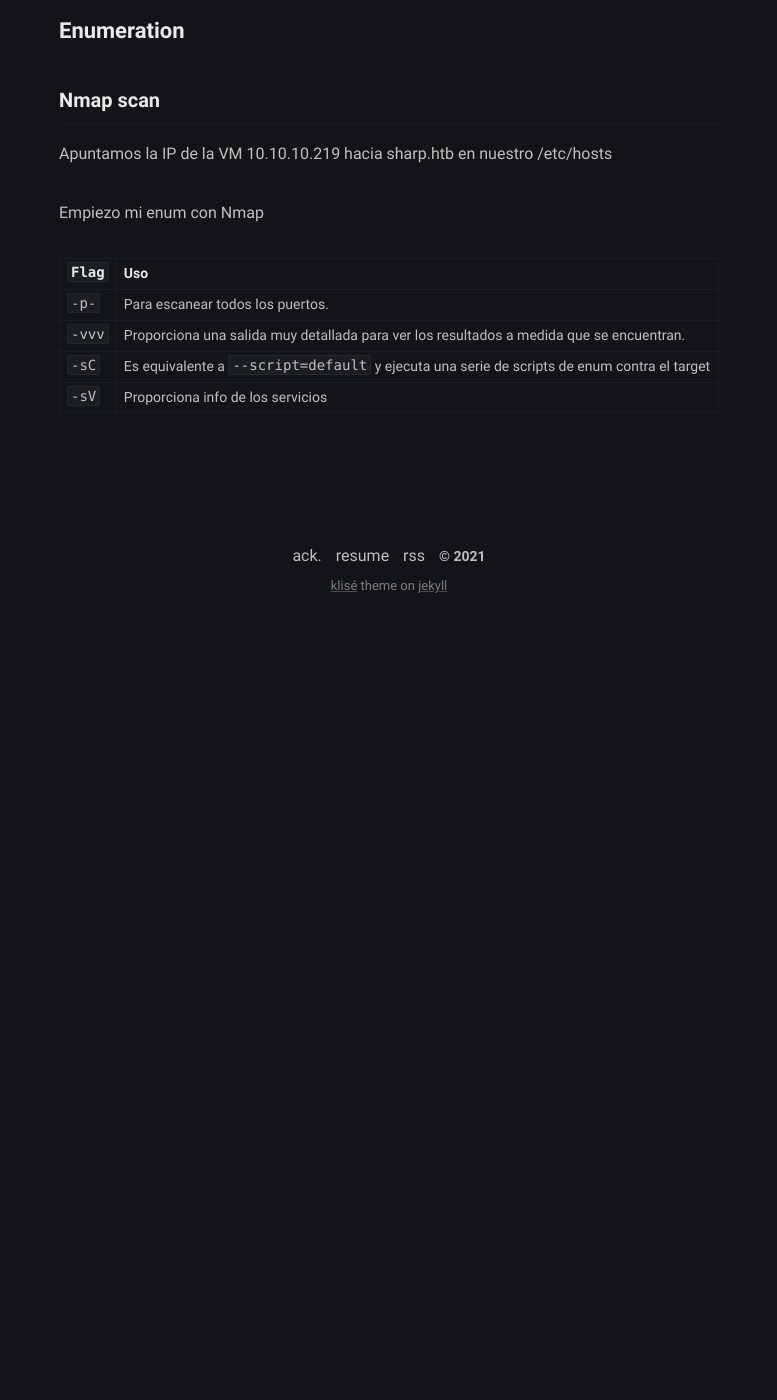
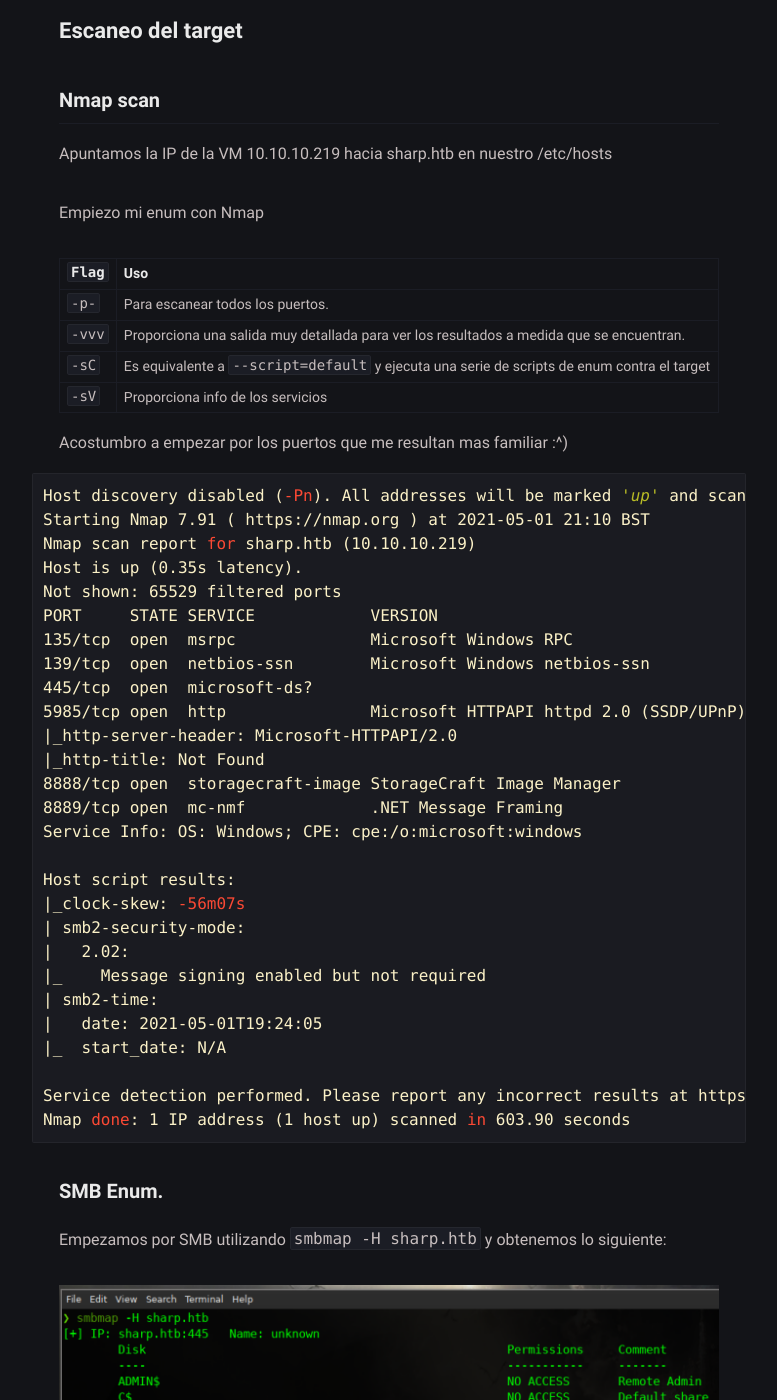
Before and after one commit to g4l1l30sec/backup, a Jekyll site: the page built from _posts/Linux/Hard/Sharp/2021-05-1-sharp-writeup.md, in a window 1280 px wide and 1400 px high, scrolled down 994 px. Shown: the whole window, without its empty margins (251-1028 px from the left). Built offline with Jekyll 4.4.1, drawn with Linux system fonts in a browser that asks for light colours; before the commit the page ends 1624 px from its top, so only the background shows below that.

Commit message:
Update 2021-05-1-sharp-writeup.md

````diff
--- a/_posts/Linux/Hard/Sharp/2021-05-1-sharp-writeup.md
+++ b/_posts/Linux/Hard/Sharp/2021-05-1-sharp-writeup.md
@@ -18,7 +18,7 @@ image: /assets/img/Linux/Sharp/01-Sharp-infocard.png
 
 Esta es una VM Hard de HackTheBox retirada en la 1ra semana de Mayo 2021.
 
-## Enumeration
+## Escaneo del target
 
 ### Nmap scan
 
@@ -32,3 +32,40 @@ Empiezo mi enum con Nmap
 | `-vvv` | Proporciona una salida muy detallada para ver los resultados a medida que se encuentran. |
 | `-sC` | Es equivalente a `--script=default` y ejecuta una serie de scripts de enum contra el target |
 | `-sV` | Proporciona info de los servicios |
+
+Acostumbro a empezar por los puertos que me resultan mas familiar :^)
+
+```bash
+Host discovery disabled (-Pn). All addresses will be marked 'up' and scan times will be slower.
+Starting Nmap 7.91 ( https://nmap.org ) at 2021-05-01 21:10 BST
+Nmap scan report for sharp.htb (10.10.10.219)
+Host is up (0.35s latency).
+Not shown: 65529 filtered ports
+PORT     STATE SERVICE            VERSION
+135/tcp  open  msrpc              Microsoft Windows RPC
+139/tcp  open  netbios-ssn        Microsoft Windows netbios-ssn
+445/tcp  open  microsoft-ds?
+5985/tcp open  http               Microsoft HTTPAPI httpd 2.0 (SSDP/UPnP)
+|_http-server-header: Microsoft-HTTPAPI/2.0
+|_http-title: Not Found
+8888/tcp open  storagecraft-image StorageCraft Image Manager
+8889/tcp open  mc-nmf             .NET Message Framing
+Service Info: OS: Windows; CPE: cpe:/o:microsoft:windows
+
+Host script results:
+|_clock-skew: -56m07s
+| smb2-security-mode:
+|   2.02:
+|_    Message signing enabled but not required
+| smb2-time:
+|   date: 2021-05-01T19:24:05
+|_  start_date: N/A
+
+Service detection performed. Please report any incorrect results at https://nmap.org/submit/ .
+Nmap done: 1 IP address (1 host up) scanned in 603.90 seconds
+```
+#### SMB Enum.
+
+Empezamos por SMB utilizando `smbmap -H sharp.htb` y obtenemos lo siguiente:
+
+![](/assets/img/Linux/Sharp/smb_01.png)
````
